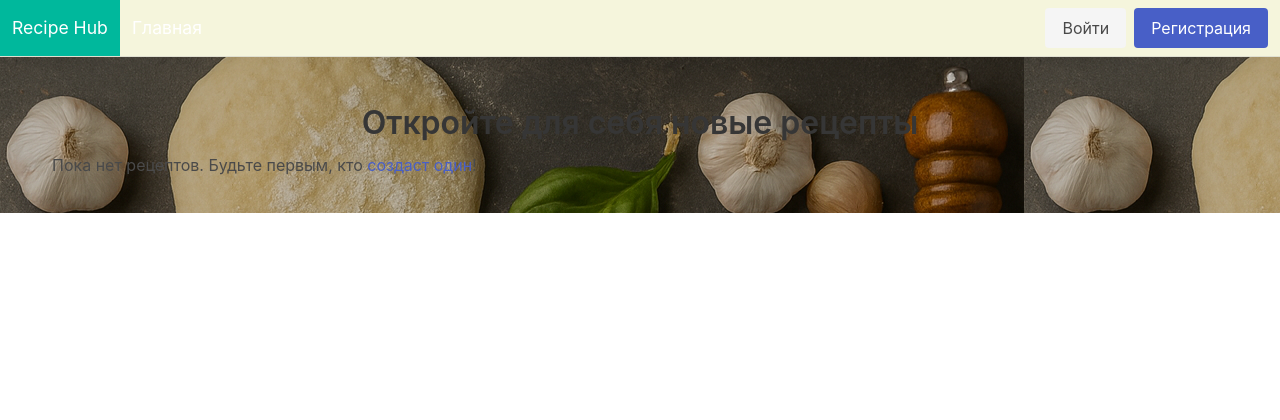
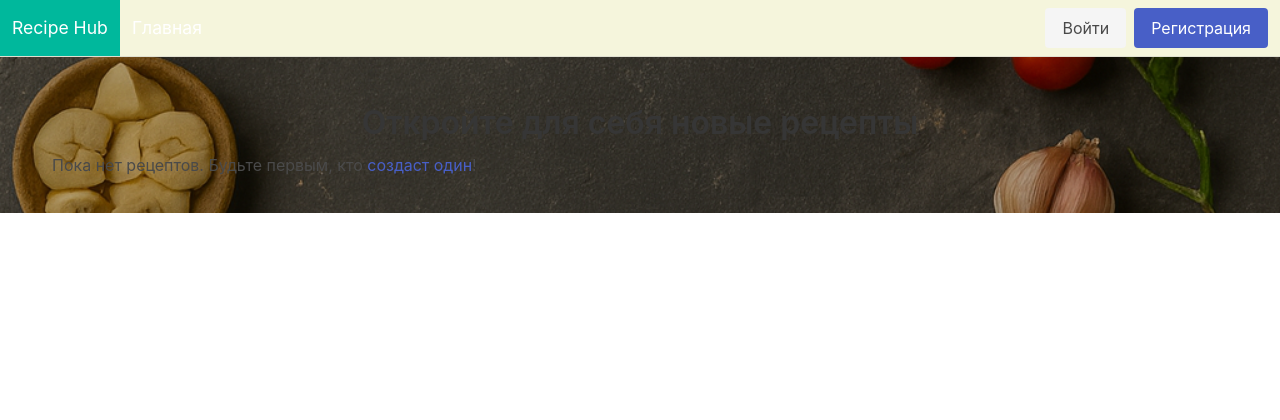
Before and after one commit to Jun3-Alex/django-recipes-app, a Django app: page / in a window 1280 px wide. Shown: the top 420 px of the page. Run offline with Django 4.2, Linux system fonts and the light colour scheme; data that the repository does not hold is empty.

Commit message:
add gitkeep

```diff
--- a/app/recipes/static/css/custom.css
+++ b/app/recipes/static/css/custom.css
@@ -2,7 +2,6 @@
 
 /* Background image for all pages - replace with your own image */
 body {
-    background-image: url('images/background.png');
     background-color: #f5f5f5; /* A fallback color */
 }
 
--- a/app/recipes/templates/recipes/base.html
+++ b/app/recipes/templates/recipes/base.html
@@ -6,6 +6,14 @@
     <link rel="stylesheet" href="https://cdn.jsdelivr.net/npm/bulma@0.9.4/css/bulma.min.css">
     {% load static %}
     <link rel="stylesheet" href="{% static 'css/custom.css' %}">
+<style>
+        body {
+            background-image: url("{% static 'images/background.png' %}");
+            background-size: cover;
+            background-repeat: no-repeat;
+            background-position: center;
+        }
+    </style>
 </head>
 <body>
 <nav class="navbar is-primary" role="navigation" aria-label="main navigation">
```
Also changed, not shown: app/recipes/static/images/background.png (renamed from app/recipes/static/css/images/background.png), 1 other file.
